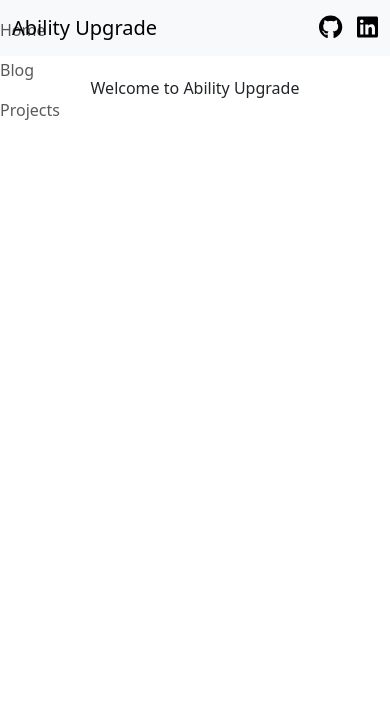
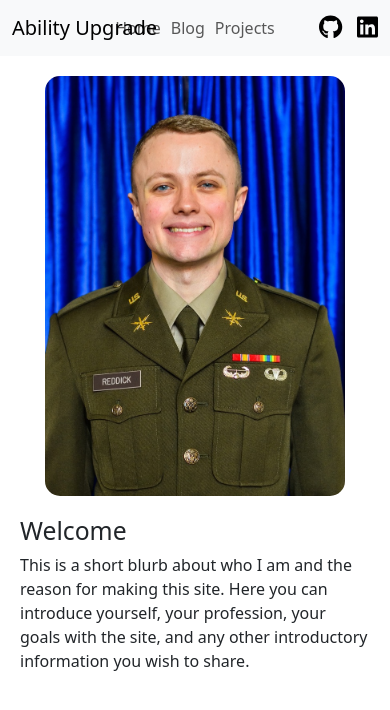
Before and after one commit to ethanreddick/ability-upgrade, a Vue app in the folder frontend/: page / in a window 390 px wide. Shown: the top 710 px of the page. Built offline with nearby package versions, Linux system fonts and the light colour scheme.

Commit message:
Fixed the issues with the navbar buttons moving around unintentionally when the page was below a certain width.

```diff
--- a/frontend/src/App.vue
+++ b/frontend/src/App.vue
@@ -1,21 +1,19 @@
 <template>
-    <div>
-        <!-- Navbar Component -->
+    <div id="app">
         <SiteNavbar />
-        <!-- Placeholder for future content -->
-        <div class="placeholder-content">
-            <p>Welcome to Ability Upgrade</p>
-        </div>
+        <HomePage />
     </div>
 </template>
 
 <script>
-import SiteNavbar from './components/SiteNavbar.vue'; // Ensure this path matches the location of your Navbar.vue file
+import SiteNavbar from './components/SiteNavbar.vue';
+import HomePage from './components/HomePage.vue';
 
 export default {
     name: 'App',
     components: {
-        SiteNavbar // Register Navbar component for use
+        SiteNavbar,
+        HomePage
     },
 };
 </script>
--- /dev/null
+++ b/frontend/src/components/HomePage.vue
@@ -0,0 +1,48 @@
+<template>
+    <div class="home-container">
+        <!-- Picture on the left -->
+        <div class="profile-pic">
+            <img src="@/assets/picture.jpeg" alt="Ethan">
+        </div>
+        <!-- Blurb on the right -->
+        <div class="profile-blurb">
+            <h2>Welcome</h2>
+            <p>This is a short blurb about who I am and the reason for making this site. Here you can introduce yourself,
+                your profession, your goals with the site, and any other introductory information you wish to share.</p>
+        </div>
+    </div>
+</template>
+
+<script>
+export default {
+    name: 'HomePage',
+};
+</script>
+
+<style scoped>
+.home-container {
+    display: flex;
+    align-items: center;
+    justify-content: center;
+    padding: 20px;
+    gap: 20px;
+}
+
+.profile-pic img {
+    width: 100%;
+    max-width: 300px;
+    border-radius: 15px;
+    /* Smoothed edges instead of a circular picture */
+}
+
+.profile-blurb {
+    max-width: 600px;
+    /* Adjust based on your content and preference */
+}
+
+@media (max-width: 768px) {
+    .home-container {
+        flex-direction: column;
+    }
+}
+</style>
--- a/frontend/src/components/SiteNavbar.vue
+++ b/frontend/src/components/SiteNavbar.vue
@@ -1,24 +1,28 @@
 <template>
     <nav class="navbar navbar-expand-lg navbar-light bg-light">
-      <div class="container-fluid d-flex justify-content-between">
+        <div class="container-fluid">
+            <!-- Flex container to align items -->
+            <div class="navbar-content d-flex justify-content-between align-items-center w-100">
                 <!-- Logo on the top left -->
                 <a class="navbar-brand" href="#">Ability Upgrade</a>
+
+                <!-- Centered Navigation Buttons -->
+                <div class="navbar-nav centered-nav">
+                    <a class="nav-item nav-link" href="#">Home</a>
+                    <a class="nav-item nav-link" href="#">Blog</a>
+                    <a class="nav-item nav-link" href="#">Projects</a>
+                </div>
 
                 <!-- Social Links on the Top Right -->
                 <div class="social-links">
                     <a href="https://github.com/ethanreddick" class="nav-link">
-                  <font-awesome-icon :icon="['fab', 'github']" class="icon"/>
+                        <font-awesome-icon :icon="['fab', 'github']" class="icon" />
                     </a>
                     <a href="https://www.linkedin.com/in/ethanreddick/" class="nav-link">
                         <font-awesome-icon :icon="['fab', 'linkedin']" class="icon" />
                     </a>
                 </div>
             </div>
-      <!-- Centered Navigation Buttons, positioned absolutely to be truly centered -->
-      <div class="navbar-nav centered-nav">
-          <a class="nav-item nav-link" href="#">Home</a>
-          <a class="nav-item nav-link" href="#">Blog</a>
-          <a class="nav-item nav-link" href="#">Projects</a>
         </div>
     </nav>
 </template>
@@ -40,18 +44,57 @@ export default {
     font-size: 24px;
     margin-right: 15px;
 }
+
 .nav-link:last-child .icon {
     margin-right: 0;
 }
+
 .social-links {
     display: flex;
+    z-index: 1;
 }
+
+.navbar-content {
+    position: relative;
+    /* Ensure this is relative to allow absolute child positioning */
+    display: flex;
+    justify-content: space-between;
+    align-items: center;
+    width: 100%;
+}
+
 .centered-nav {
+    position: absolute;
+    /* Use absolute positioning */
+    left: 50%;
+    /* Start at the half of the container */
+    transform: translateX(-50%);
+    /* Shift it back to truly center */
     display: flex;
     justify-content: center;
-  position: absolute;
-  width: 100%;
-  top: 10px;
-  left: 0;
+    align-items: center;
+}
+
+@media (max-width: 992px) {
+
+    .centered-nav,
+    .navbar-nav {
+        flex-direction: row !important;
+        /* Ensure row layout */
+        justify-content: center;
+        align-items: center;
+    }
+
+    .nav-item {
+        display: inline-block;
+        /* Ensure inline display for items */
+        margin-right: 10px;
+        /* Adjust spacing as necessary */
+    }
+
+    .nav-item:last-child {
+        margin-right: 0;
+        /* No extra margin for the last item */
+    }
 }
 </style>
```
Also changed, not shown: frontend/src/assets/picture.jpeg (added), 1 other file (tests, documents, lock files or other folders). Lines whose indentation alone changed are shown as unchanged.
